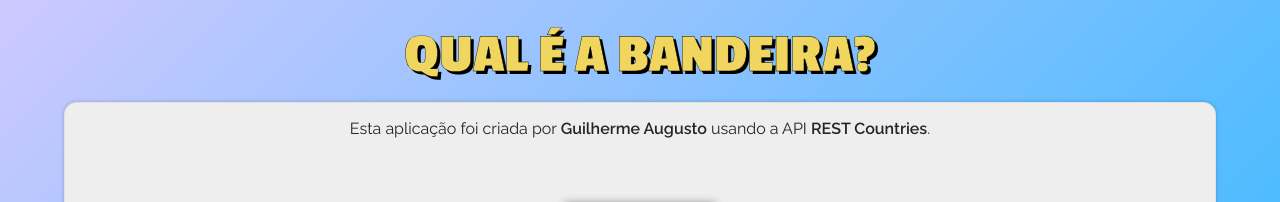
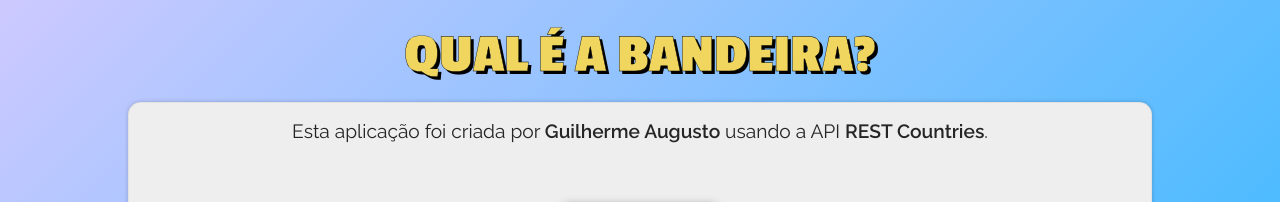
Before and after one commit to oguiaugusto/project-flags-quiz, a React (Create React App) app: page /about in a window 1280 px wide. Shown: the top 202 px of the page. Built offline with nearby package versions, Linux system fonts and the light colour scheme; no server answers; grey boxes are pictures that could not be loaded.

Commit message:
style: ipad and tablets version

```diff
--- a/src/App.css
+++ b/src/App.css
@@ -4,10 +4,11 @@
 
 main {
   height: 100vh;
-  padding: 1.5rem 0;
+  padding: 1.5rem 0 2rem;
   display: flex;
   flex-direction: column;
   align-items: center;
+  height: auto;
 }
 
 main h1 {
--- a/src/components/styledComponents.js
+++ b/src/components/styledComponents.js
@@ -9,6 +9,10 @@ const PageMenu = styled.div`
   width: 90vw;
   -webkit-box-shadow: 0px 0px 4px 0px rgba(0,0,0,0.2);
   -moz-box-shadow: 0px 0px 4px 0px rgba(0,0,0,0.2);
+
+  @media screen and (min-width: 481px) {
+    width: 80vw;
+  }
 `;
 
 const MenuButton = styled.div`
@@ -28,6 +32,8 @@ const MenuButton = styled.div`
       margin: 0.5rem 0;
       padding: 0.2rem 0;
       text-align: center;
+
+
     }
   }
 
@@ -38,6 +44,14 @@ const MenuButton = styled.div`
 
   :hover a, :active a {
     color: #eee;
+  }
+
+  @media screen and (min-width: 481px) {
+    a {
+      div {
+        padding: 0.5rem 0;
+      }
+    }
   }
 `;
 
@@ -74,6 +88,10 @@ const OptionButton = styled.button`
   :hover, :active {
     background-color: #313131;
     color: #eee;
+  }
+
+  @media screen and (min-width: 481px) {
+    font-size: 1rem;
   }
 `;
 
@@ -162,6 +180,14 @@ const InputRadio = styled.input`
     text-align: center;
     width: auto;
   }
+
+  @media screen and (min-width: 481px) {
+    margin: 0 0.8rem;
+
+    :before {
+      font-size: 1rem;
+    }
+  }
 `;
 
 Button.defaultProps = {
--- a/src/styles/about.css
+++ b/src/styles/about.css
@@ -16,6 +16,7 @@
 .about-menu p {
   text-align: justify;
   line-height: 1.3rem;
+  text-align: center;
 }
 
 .about-menu p a {
@@ -38,3 +39,10 @@
 .about-page .border-button {
   width: 100%;
 }
+
+@media screen and (min-width: 481px) {
+  .about-menu p {
+    font-size: 1.2rem;
+    line-height: 1.5rem;
+  }
+}
--- a/src/styles/play.css
+++ b/src/styles/play.css
@@ -11,6 +11,11 @@
   font-weight: 600;
   right: 20px;
   top: 8px;
+}
+
+.flag {
+  display: flex;
+  justify-content: center;
 }
 
 .flag img {
@@ -61,3 +66,13 @@
 .play-page-results .border-button {
   width: 100%;
 }
+
+@media screen and (min-width: 481px) {
+  .flag img {
+    max-width: 90%;
+  }
+
+  .options {
+    width: 90%;
+  }
+}
```
